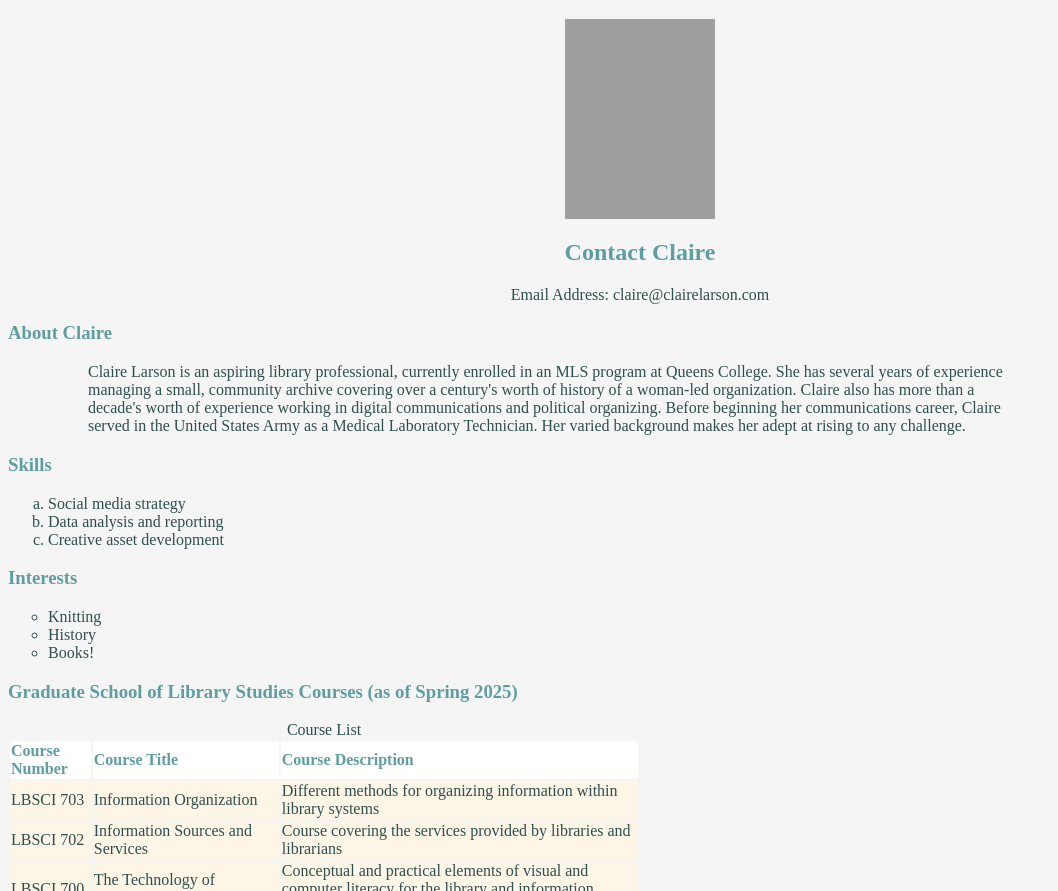
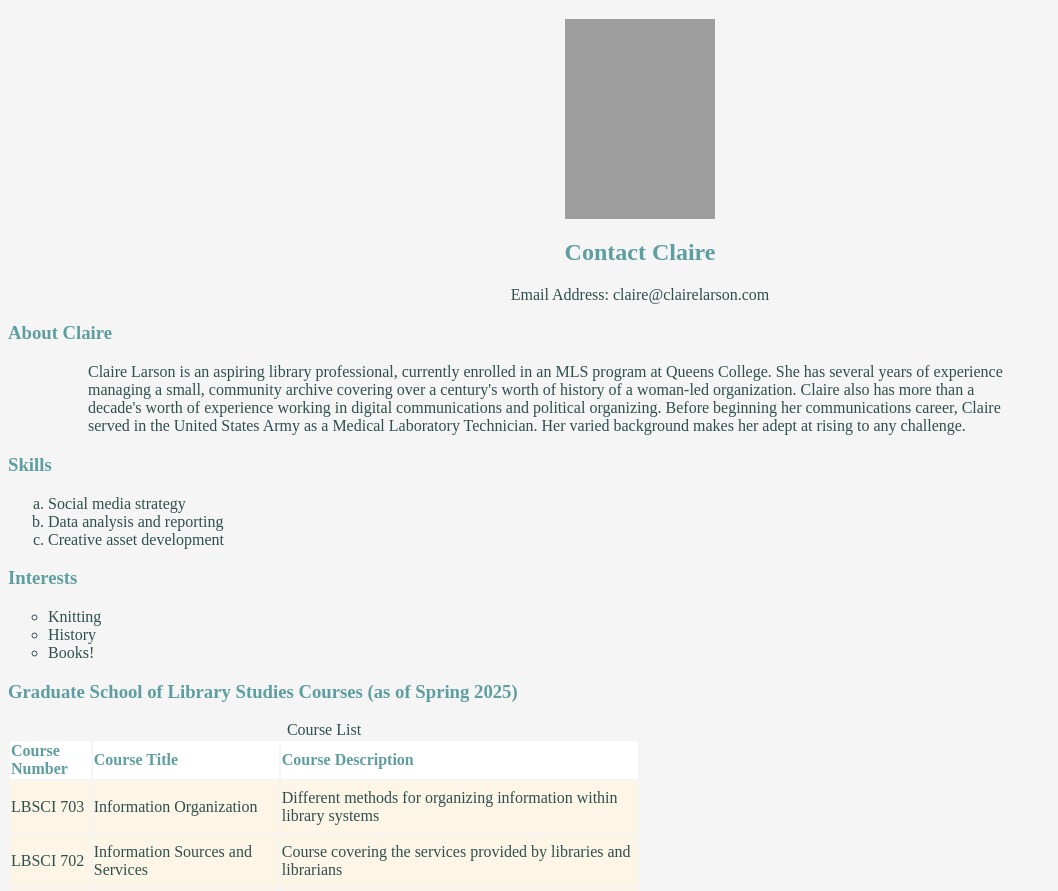
Before and after one commit to crson1/gslis700, a plain HTML site: page index.html in a window 1280 px wide. Shown: the part 61-952 px from the top of the page, without its empty margins (0-1058 px from the left). Drawn offline with Linux system fonts and the light colour scheme; grey boxes are pictures that could not be loaded.

Commit message:
Update index.html

```diff
--- a/index.html
+++ b/index.html
@@ -7,10 +7,11 @@ h1 {color: CadetBlue; text-align: center;}
 p {margin-right: 250px; margin-left: 80px;}
 	ul li {list-style-type: circle;}
 ol li {list-style-type: lower-alpha;}
-table, th, td {border: 5px cadetblue; }
+table, th, td {border: 5px cadetblue;}
 table {width: 50%;}
 th {text-align: left; background-color: white; color: cadetblue;}
 tr {background-color: oldlace;}
+	td {height: 50px;}
 a:link {color: HotPink; text-decoration: underline;}
 a:visited {color: indianred;}
 a:hover {color: Lavender;}
```
